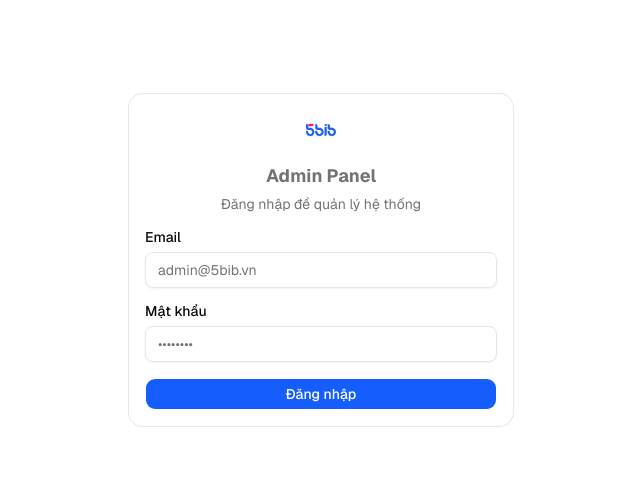
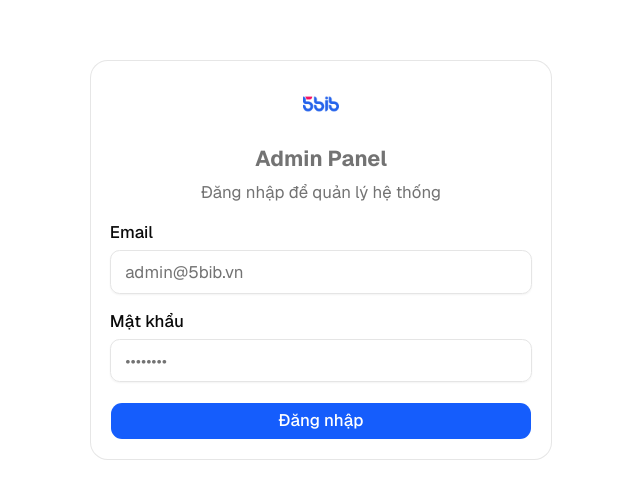
Before and after one commit to 5solution/5bib-result, a Next.js app in the folder admin/: page /login in a window 1280 px wide. Shown: the part 140-638 px from the top of the page, without its empty margins (319-959 px from the left). Built offline with nearby package versions, Linux system fonts and the light colour scheme.

Commit message:
style(admin): increase all UI sizes by 20% via html font-size: 120%
Sets the root font-size to 120% so all rem-based Tailwind utilities
(text, spacing, padding, component heights) scale up uniformly.

Co-Authored-By: Claude Sonnet 4.6 <noreply@anthropic.com>

```diff
--- a/admin/src/app/globals.css
+++ b/admin/src/app/globals.css
@@ -126,5 +126,6 @@
   }
   html {
     @apply font-sans;
+    font-size: 120%;
   }
 }
```
